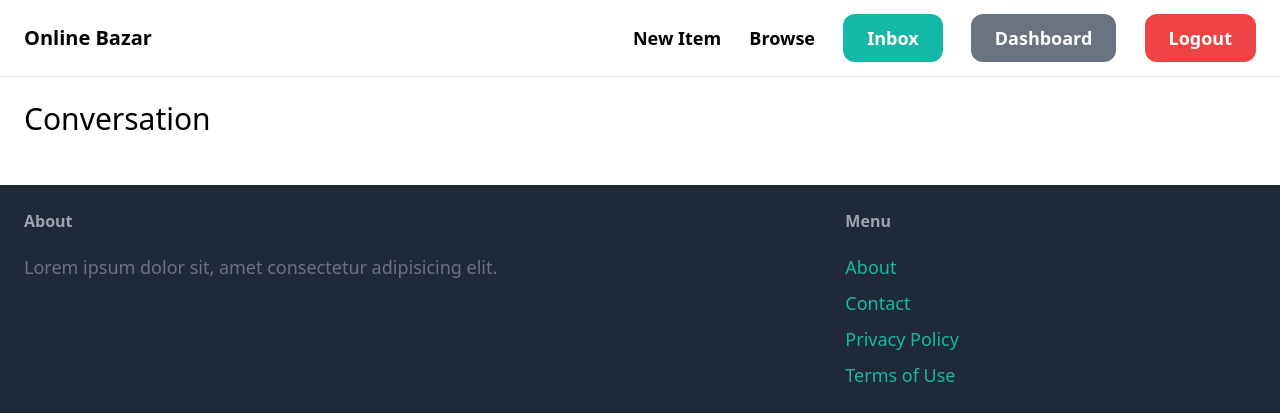
After one commit to matrix-bro/online-bazar, a Django app: page /conversation/1/messages/ in a window 1280 px wide. The commit adds this page. Shown: the top 420 px of the page. Run offline with Django 4.2, Linux system fonts and the light colour scheme; the visitor is signed in with stand-in values (Sample User, id 1); some libraries are stand-ins or nearby versions.

Commit message:
Setup for displaying messages in a conversation

```diff
--- /dev/null
+++ b/app/templates/app/conversation_messages.html
@@ -0,0 +1,7 @@
+{% extends 'app/base.html' %}
+
+{% block title %} Conversation {% endblock %}
+
+{% block content %}
+    <h1 class="mb-6 text-3xl">Conversation</h1>
+{% endblock %}
--- a/app/templates/app/inbox.html
+++ b/app/templates/app/inbox.html
@@ -7,7 +7,7 @@
 
     <div class="space-y-6">
         {% for conversation in conversations %}
-            <a href="#">
+            <a href="{% url 'conversation-messages' conversation.id %}">
                 <div class="my-2 p-6 flex bg-gray-100 rounded-xl">
                     <div class="pr-6">
                         <img src="{{ conversation.item.image.url }}" class="w-20 rounded-xl">
--- a/app/urls.py
+++ b/app/urls.py
@@ -24,5 +24,6 @@ urlpatterns = [
 
     path('new_conversation/<int:item_pk>/', views.new_conversation, name='new-conversation'),
     path('inbox/', views.inbox, name='inbox'),
+    path('conversation/<int:pk>/messages/', views.conversation_messages, name='conversation-messages'),
 
 ]
--- a/app/views.py
+++ b/app/views.py
@@ -162,3 +162,7 @@ def inbox(request):
     return render(request, 'app/inbox.html', {
         'conversations': conversations
     })
+
+@login_required
+def conversation_messages(request, pk):
+    return render(request, 'app/conversation_messages.html')
```
